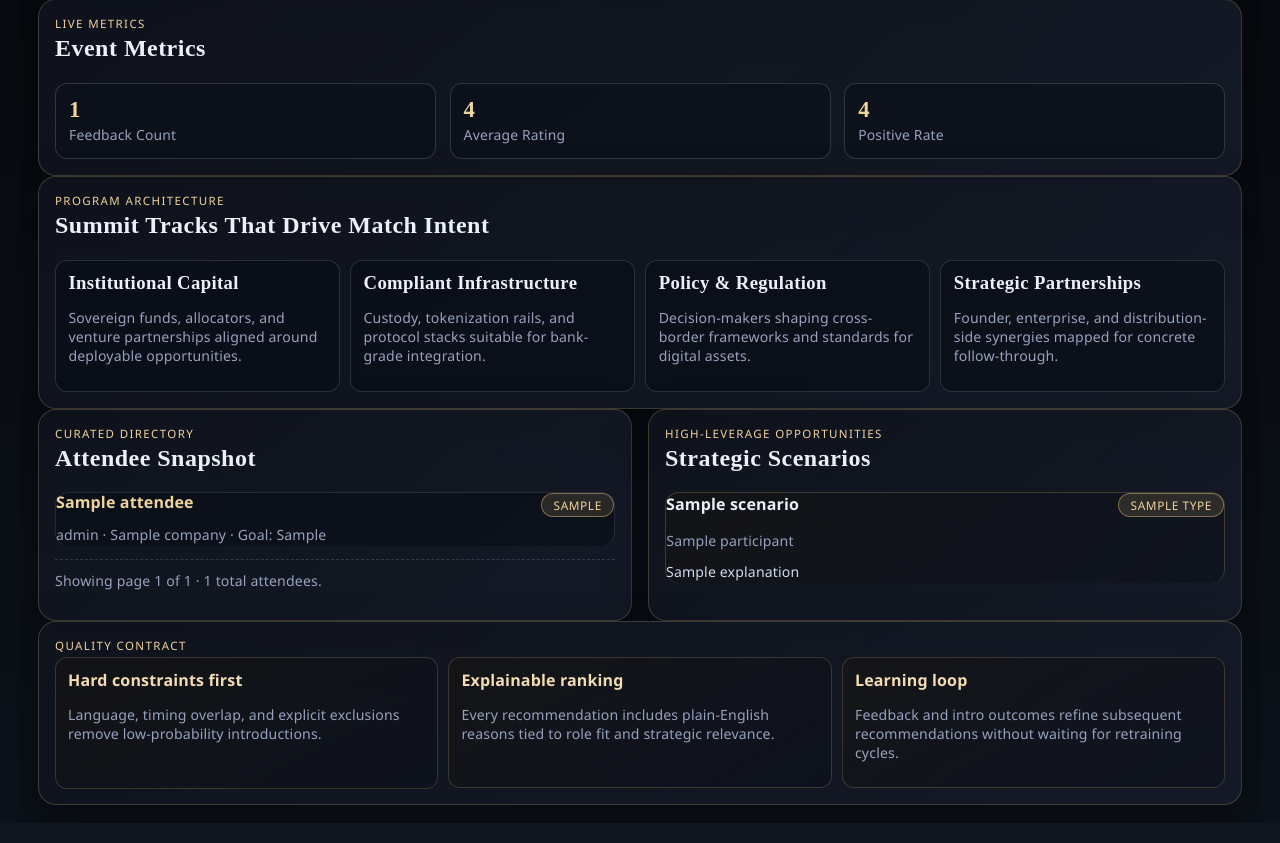
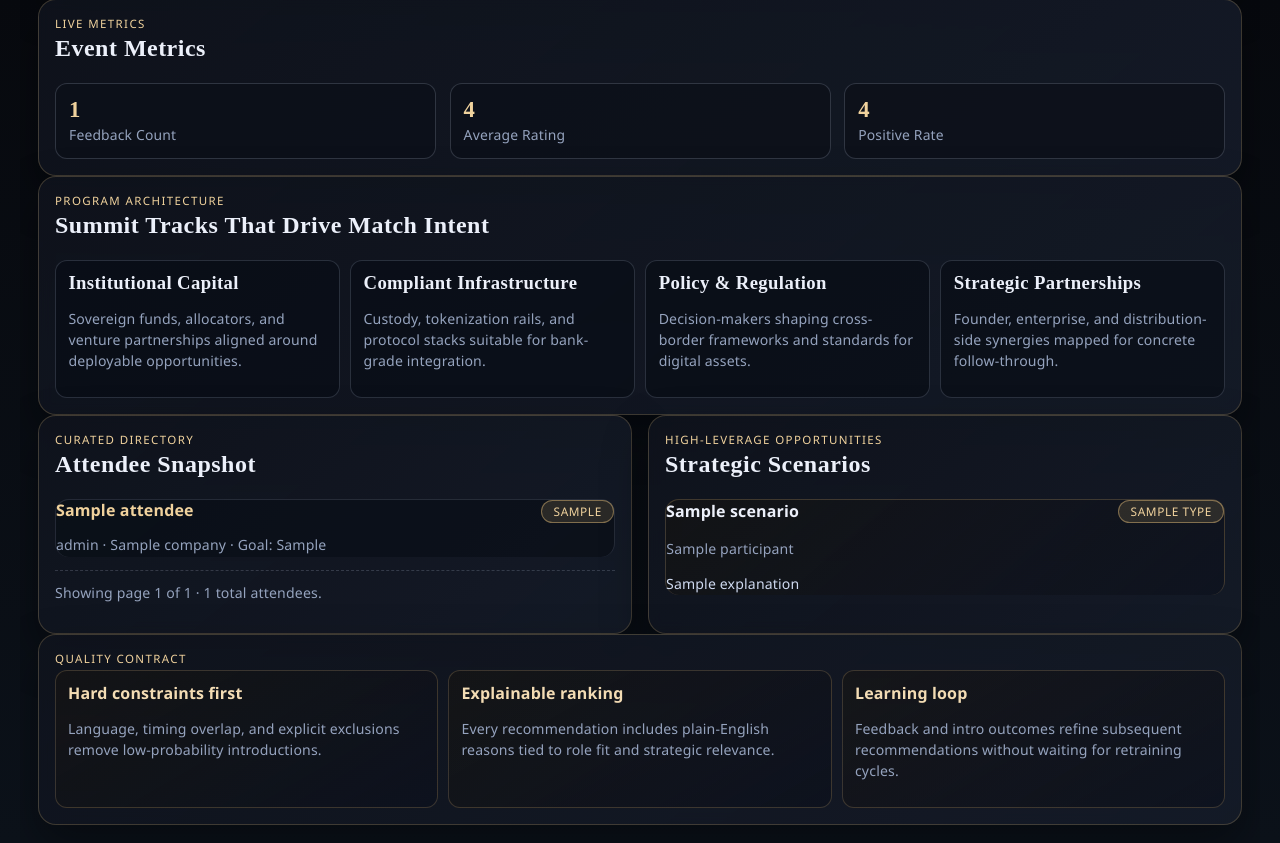
Before and after one commit to kenshiro-17/AI-Matchmaking, a FastAPI app: template app/templates/index.html in a window 1280 px wide. Shown: the part 458-1301 px from the top of the page. Before the commit the page ends 1279 px from the top, so only its background shows below. Run offline with FastAPI, Linux system fonts and the light colour scheme; the template is opened without the code that fills it: most values are stand-ins (such as "Sample title", 1, 10 or a date in 2020).

Commit message:
Restore global text-to-card spacing and alignment

```diff
--- a/app/static/styles.css
+++ b/app/static/styles.css
@@ -377,24 +377,24 @@ h3 {
   border: 1px solid rgba(188, 201, 224, 0.15);
   border-radius: 12px;
   margin-bottom: 0.55rem;
-  padding: 0.82rem 0.9rem;
+  padding: 1rem 1.05rem 1.02rem;
   background: rgba(9, 13, 21, 0.55);
   display: flex;
   flex-direction: column;
-  gap: 0.45rem;
+  gap: 0.58rem;
   transition: transform var(--motion-fast) var(--easing-soft), border-color var(--motion-fast) var(--easing-soft), background var(--motion-fast) var(--easing-soft);
   overflow: visible;
 }
 
 .list-card strong {
   display: block;
-  line-height: 1.2;
+  line-height: 1.28;
 }
 
 .list-card .list-meta {
-  margin-top: 0;
+  margin-top: 0.16rem;
   padding-right: 0.2rem;
-  line-height: 1.46;
+  line-height: 1.52;
 }
 
 .row {
@@ -412,7 +412,7 @@ h3 {
 .small {
   color: var(--muted);
   font-size: 0.88rem;
-  line-height: 1.35;
+  line-height: 1.5;
   overflow-wrap: anywhere;
 }
 
@@ -591,7 +591,7 @@ code {
 .match-card {
   border: 1px solid rgba(188, 201, 224, 0.18);
   border-radius: 14px;
-  padding: 0.86rem;
+  padding: 1.02rem 1.06rem 1.06rem;
   background: rgba(8, 12, 19, 0.62);
   margin-bottom: 0.75rem;
   transition: transform var(--motion-fast) var(--easing-soft), border-color var(--motion-fast) var(--easing-soft), box-shadow var(--motion-fast) var(--easing-soft);
@@ -616,7 +616,7 @@ code {
   border: 1px solid rgba(215, 179, 117, 0.24);
   background: linear-gradient(140deg, rgba(25, 20, 12, 0.4), rgba(13, 18, 30, 0.7));
   border-radius: 12px;
-  padding: 0.95rem 1rem;
+  padding: 1.1rem 1.12rem 1.14rem;
   margin-bottom: 0.58rem;
   transition: transform var(--motion-fast) var(--easing-soft), border-color var(--motion-fast) var(--easing-soft), box-shadow var(--motion-fast) var(--easing-soft);
   overflow: visible;
@@ -641,7 +641,7 @@ code {
   justify-content: space-between;
   gap: 0.65rem;
   flex-wrap: wrap;
-  margin-bottom: 0.45rem;
+  margin-bottom: 0.6rem;
 }
 
 .scenario-title {
@@ -656,25 +656,25 @@ code {
 
 .scenario-card .scenario-flow {
   margin-top: 0.2rem;
-  padding: 0.18rem 0.02rem 0.1rem 0.02rem;
-  line-height: 1.44;
+  padding: 0.2rem 0.02rem 0.12rem 0.02rem;
+  line-height: 1.5;
 }
 
 .scenario-card .scenario-explainer {
-  margin-top: 0.42rem;
-  line-height: 1.5;
+  margin-top: 0.6rem;
+  line-height: 1.56;
   color: #cfdaf0;
 }
 
 .panel .list {
-  margin-top: 0.28rem;
+  margin-top: 0.52rem;
 }
 
 /* Section-specific spacing controls for overview cards */
 .attendee-list,
 .scenario-list {
   display: grid;
-  gap: 0.88rem;
+  gap: 1rem;
 }
 
 .attendee-list > li,
@@ -686,25 +686,25 @@ code {
 
 .attendee-list .list-card {
   margin-bottom: 0;
-  padding: 1.14rem 1.28rem 1.18rem;
+  padding: 1.24rem 1.34rem 1.26rem;
   border-radius: 14px;
 }
 
 .attendee-list .directory-item-title {
-  margin-bottom: 0.1rem;
-  line-height: 1.24;
+  margin-bottom: 0.16rem;
+  line-height: 1.3;
 }
 
 .attendee-list .list-meta {
-  margin-top: 0.46rem;
-  line-height: 1.56;
+  margin-top: 0.52rem;
+  line-height: 1.6;
   padding-right: 0.4rem;
 }
 
 .attendee-list .directory-item-body {
   display: flex;
   flex-direction: column;
-  gap: 0.12rem;
+  gap: 0.2rem;
   padding-right: 0.55rem;
 }
 
@@ -720,8 +720,9 @@ code {
 
 .organizer-directory-list .list-card {
   margin-bottom: 0;
-  padding: 1.04rem 1.12rem 1.08rem;
+  padding: 1.2rem 1.22rem 1.2rem;
   border-radius: 14px;
+  gap: 0.52rem;
 }
 
 .organizer-directory-list .row {
@@ -730,13 +731,13 @@ code {
 }
 
 .organizer-directory-list .list-meta {
-  margin-top: 0.05rem;
-  line-height: 1.5;
+  margin-top: 0.18rem;
+  line-height: 1.56;
   padding-right: 0.35rem;
 }
 
 .organizer-directory-list .directory-actions {
-  margin-top: 0.18rem;
+  margin-top: 0.34rem;
 }
 
 .organizer-directory-list .directory-actions .btn {
@@ -745,22 +746,22 @@ code {
 
 .scenario-list .scenario-card {
   margin-bottom: 0;
-  padding: 1.16rem 1.3rem 1.2rem;
+  padding: 1.24rem 1.36rem 1.28rem;
   border-radius: 14px;
 }
 
 .scenario-list .scenario-title-row {
-  margin-bottom: 0.6rem;
+  margin-bottom: 0.72rem;
 }
 
 .scenario-list .scenario-flow {
-  margin-top: 0.24rem;
-  line-height: 1.5;
+  margin-top: 0.3rem;
+  line-height: 1.56;
 }
 
 .scenario-list .scenario-explainer {
-  margin-top: 0.56rem;
-  line-height: 1.54;
+  margin-top: 0.66rem;
+  line-height: 1.6;
 }
 
 .audit-row {
```
